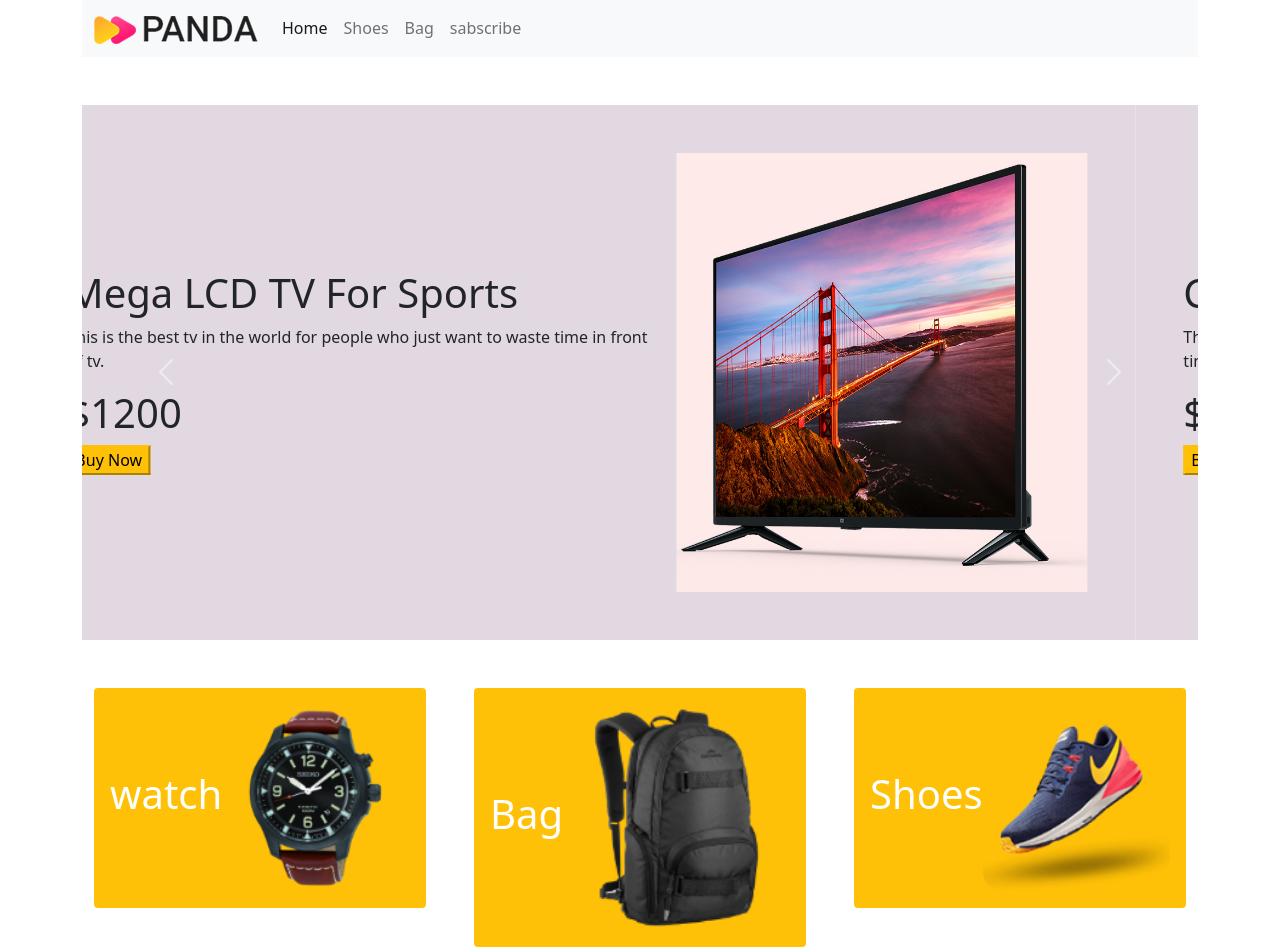
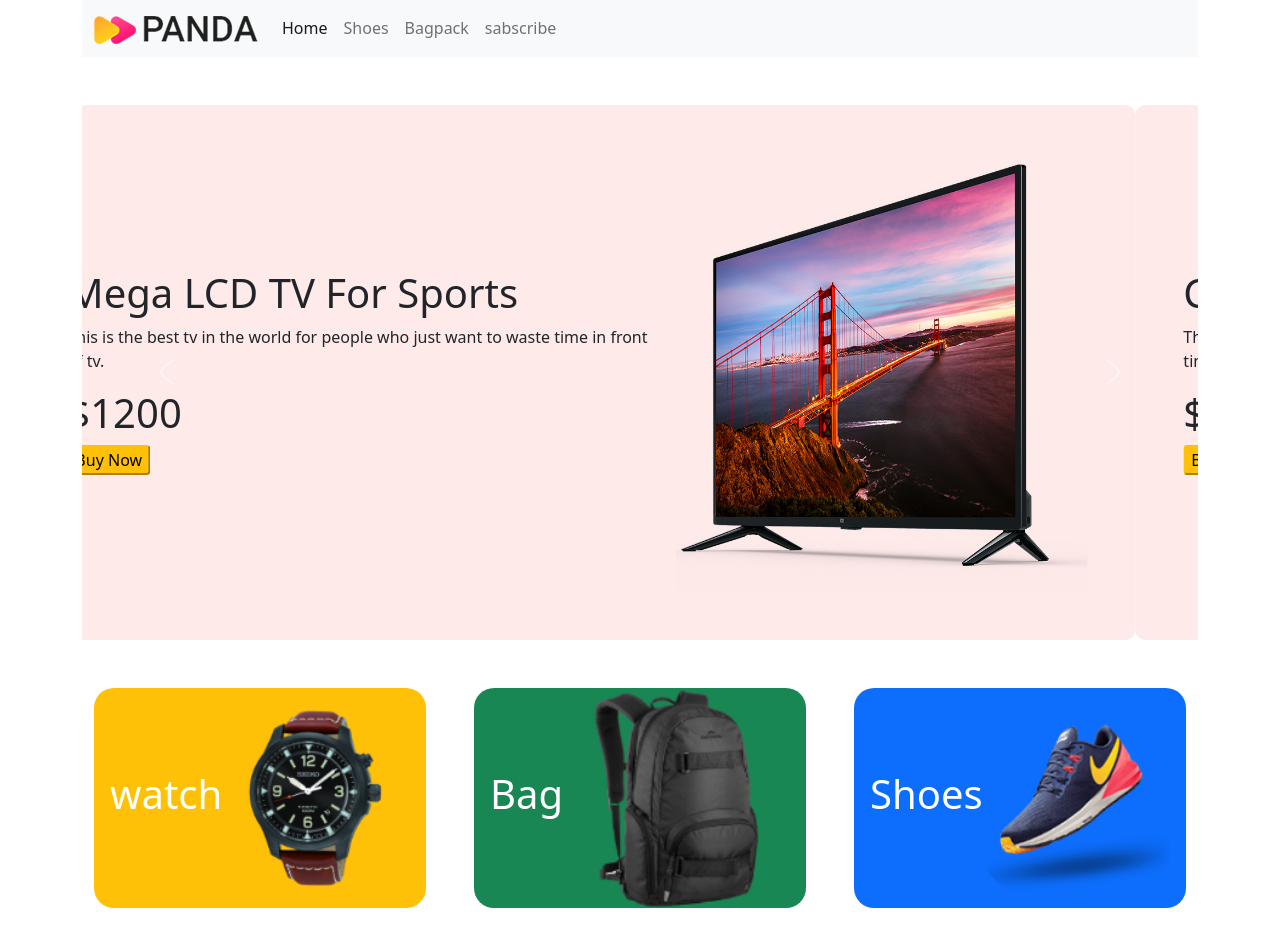
Before and after one commit to shadinraj20/panda-commers, a plain HTML site: page index.html in a window 1280 px wide. Shown: the top 952 px of the page. Drawn offline with Linux system fonts and the light colour scheme.

Commit message:
succes website

```diff
--- a/css/style.css
+++ b/css/style.css
@@ -4,11 +4,23 @@
 .panda-card-footer{
     border: 0px;
     background-color: white;
+    border-radius: 2em;
 }
 .cetegorios img{
   width: 100%;
-  border-radius: 20px;
+  border-radius: 40px;
 }
 .panda-slite .carousel-item{
-    background-color: rgb(226, 216, 226);
+    background-color: #feeae9;
+    border-radius: 10px!important;
+
+
 }
+.common{
+    border-radius: 20px!important;
+
+}
+
+.panda-img{
+    height: 220px;
+}
--- a/index.html
+++ b/index.html
@@ -18,9 +18,9 @@
               <div class="collapse navbar-collapse" id="navbarNavAltMarkup">
                 <div class="navbar-nav">
                   <a class="nav-link active" aria-current="page" href="#">Home</a>
-                  <a class="nav-link" href="#">Shoes</a>
-                  <a class="nav-link" href="#">Bag</a>
-                  <a class="nav-link " href="#" tabindex="-1" aria-disabled="true">sabscribe</a>
+                  <a class="nav-link" href="#Shoes">Shoes</a>
+                  <a class="nav-link" href="#Bagpack">Bagpack</a>
+                  <a class="nav-link " href="#sabscribe">sabscribe</a>
                 </div>
               </div>
             </div>
@@ -33,7 +33,7 @@
                         <h1>Mega LCD TV For Sports</h1>
                         <p>This is the best tv in the world for people who just want to waste time in front of tv.</p>
                         <h1 class="price">$1200</h1>
-                        <button class="buy-now-button btn-warning">Buy Now</button>
+                        <button class="buy-now-button btn-warning rounded">Buy Now</button>
                     </div>
                     <div class="col-md-5">
                         <img src="images/banner-images/tv.png" class="d-block w-100" alt="...">
@@ -46,7 +46,7 @@
                     <h1>Cool Dude Headphone</h1>
                     <p>This is the best headphone in the world for people who just want to waste time in front of funky world.</p>
                     <h1 class="price">$420</h1>
-                    <button class="buy-now-button btn-warning">Buy Now</button>
+                    <button class="buy-now-button btn-warning rounded">Buy Now</button>
                    </div>
                    <div class="col-md-5">
                     <img src="images/banner-images/headphone.png" class="d-block w-100" alt="...">
@@ -59,7 +59,7 @@
                         <h1>X-Box for your living room</h1>
                         <p>This is the best x-box in the world for people who just want to waste time in front of fake sports.</p>
                         <h1 class="price">$600</h1>
-                        <button class="buy-now-button btn-warning">Buy Now</button>
+                        <button class="buy-now-button btn-warning rounded">Buy Now</button>
                     </div>
                     <div class="col-md-5">
                         <img src="images/banner-images/xbox.png" class="d-block w-100" alt="...">
@@ -80,21 +80,21 @@
     </header>
     <main class="container">
         <section class="container overflow-hidden mt-5 cetegorios">
-            <div class="row gx-5">
+            <div class="row g-5">
               <div class="col">
-               <div class="p-3 rounded bg-warning d-flex align-items-center justify-content-around">
+               <div class="p-3 common  rounded bg-warning d-flex align-items-center justify-content-around">
                    <h1 class="text-white">watch</h1>
                    <img src="images/categories/watch.png">
                </div>
               </div>
               <div class="col">
-                <div class="p-3 rounded bg-warning d-flex align-items-center justify-content-around">
+                <div class="p-3 panda-img common rounded bg-success d-flex align-items-center justify-content-around">
                     <h1 class="text-white">Bag</h1>
                     <img src="images/categories/bag.png">
                 </div>
                </div>
                <div class="col">
-                <div class="p-3 rounded bg-warning d-flex align-items-center justify-content-around">
+                <div class="p-3 common rounded bg-primary d-flex align-items-center justify-content-around">
                     <h1 class="text-white">Shoes</h1>
                     <img src="images/categories/shoes.png">
                 </div>
@@ -103,7 +103,7 @@
 
             </div>
         </section>
-            <section class="mt-5">
+            <section id="Shoes"class="mt-5">
                 <h3>Shoes</h3>
                 <div class="row row-cols-1 row-cols-md-3 g-4">
                     <div class="col">
@@ -148,7 +148,7 @@
                     </div>
                 </div>
             </section>
-            <section class="mt-5">
+            <section id="Bagpack" class="mt-5">
                 <h3>Bagpack</h3>
                 <div class="row row-cols-1 row-cols-md-3 g-4">
                     <div class="col">
@@ -194,8 +194,8 @@
                     </div>
                   </div>
             </section>
-            <section style="height: 300px;" class=" bg-warning d-flex justify-content-center align-items-center mt-5">
-                <div>
+            <section  style="height: 300px;" class=" bg-warning rounded d-flex justify-content-center align-items-center mt-5">
+                <div id="sabscribe">
                     <h3>LET'S STAY IN TOUCH</h3>
         <h5>Get updates on sales, specials and more</h5>
         <input type="tex" placeholder="enter your email">
```
Also changed, not shown: 1 other file.
